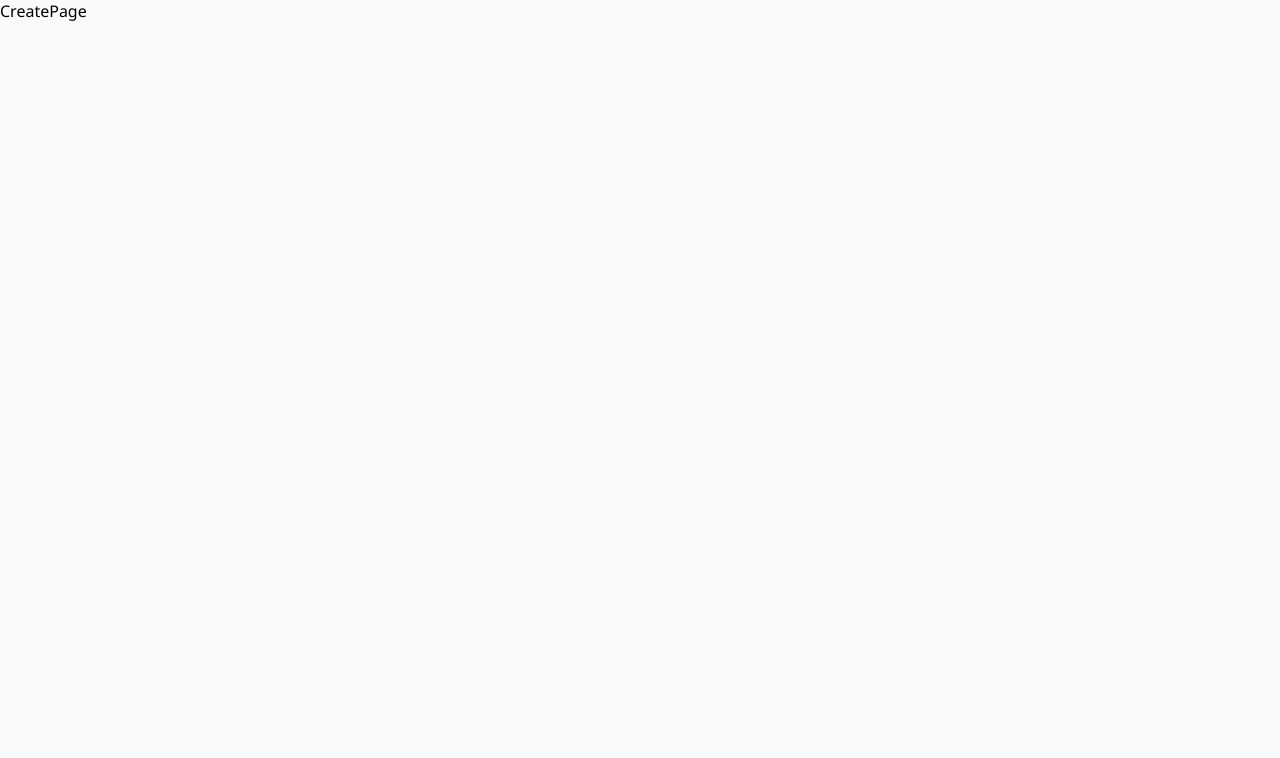
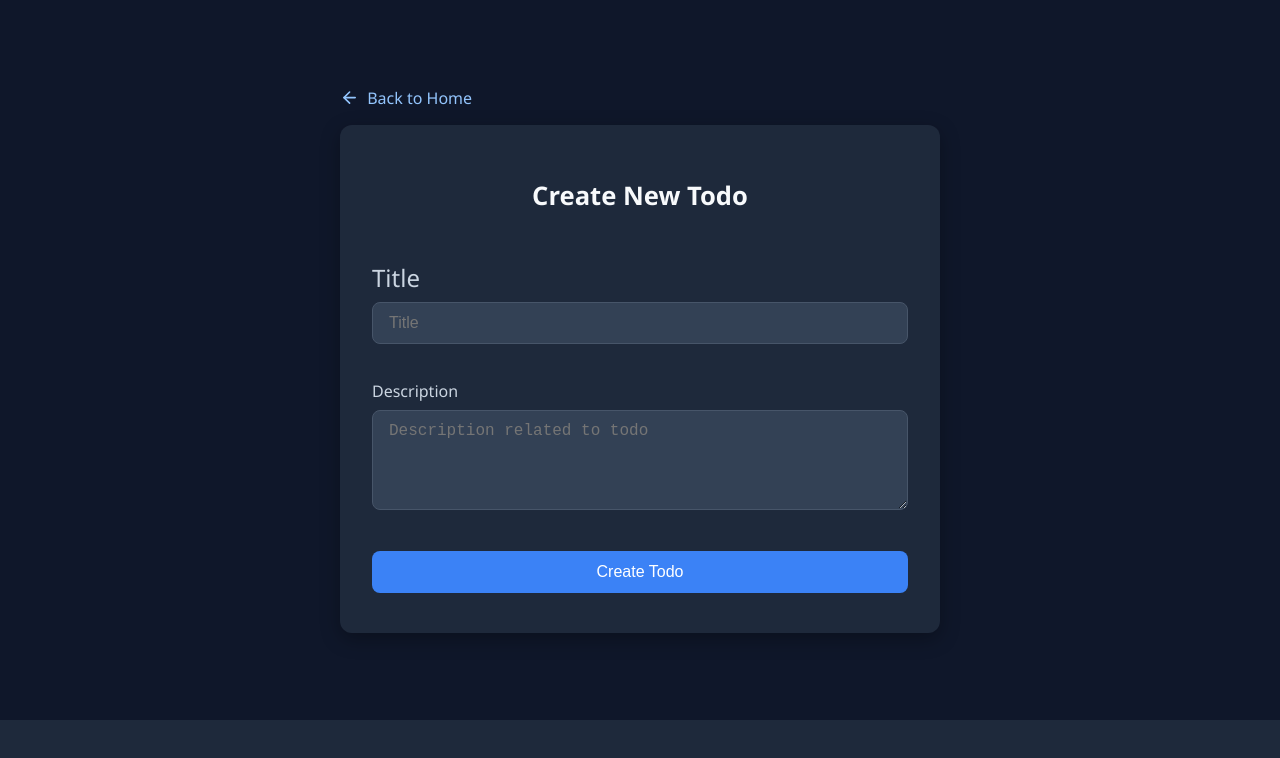
Before and after one commit to Priyanshu-010/Todo-Mern, a React (Vite) app in the folder frontend/: page /create in a window 1280 px wide. Shown: the top 758 px of the page. Built offline with nearby package versions, Linux system fonts and the light colour scheme.

Commit message:
Only TodosDetail Remaining

```diff
--- a/frontend/src/components/Navbar/Navbar.css
+++ b/frontend/src/components/Navbar/Navbar.css
@@ -2,34 +2,45 @@
   display: flex;
   justify-content: space-between;
   align-items: center;
-  background-color: #1f2937;
+  background-color: #111827; /* Dark slate */
   color: #f9fafb;
   padding: 1rem 2rem;
-  box-shadow: 0 2px 4px rgba(0, 0, 0, 0.1);
+  box-shadow: 0 2px 4px rgba(0, 0, 0, 0.3);
 }
 
 .title h1 {
   font-size: 1.75rem;
   margin: 0;
+  color: #f3f4f6;
 }
 
 .create .btn {
   display: flex;
   align-items: center;
   gap: 0.5rem;
-  background-color: #3b82f6;
+  background-color: #2563eb; /* Blue-600 */
   padding: 0.5rem 1rem;
   border-radius: 0.5rem;
   color: white;
   text-decoration: none;
+  font-weight: 500;
   transition: background-color 0.3s;
 }
 
 .create .btn:hover {
-  background-color: #2563eb;
+  background-color: #1d4ed8; /* Blue-700 */
 }
 
 .icon {
   width: 1.25rem;
   height: 1.25rem;
+  color: white;
 }
+.header {
+  backdrop-filter: blur(10px);
+  border-bottom: 1px solid #1f2937;
+}
+body {
+  background-color: #0f172a; /* Deep dark slate */
+  color: #f9fafb;
+}
--- a/frontend/src/components/TodoCard/TodoCard.css
+++ b/frontend/src/components/TodoCard/TodoCard.css
@@ -24,6 +24,23 @@
   color: #4b5563;
 }
 
+/* Checkbox Styling */
+.checkbox {
+  margin: 0.75rem 0;
+  width: 1.1rem;
+  height: 1.1rem;
+  accent-color: #3b82f6;
+  cursor: pointer;
+  border-radius: 0.25rem;
+  outline: none;
+  transition: all 0.2s ease;
+}
+
+.checkbox:hover {
+  transform: scale(1.1);
+}
+
+/* Footer layout */
 .date {
   display: flex;
   justify-content: space-between;
@@ -64,3 +81,26 @@
 .trash-icon:hover {
   transform: scale(1.1);
 }
+
+.card-content {
+  position: relative;
+}
+
+.checkbox {
+  position: absolute;
+  top: 1.2rem;
+  right: 1.2rem;
+}
+
+/* Completed Todo Styling */
+.completed h3,
+.completed p {
+  text-decoration: line-through;
+  color: #9ca3af; /* Tailwind gray-400 */
+  transition: all 0.3s ease;
+}
+
+/* Optional: dim the whole card when completed */
+.card.completed {
+  opacity: 0.8;
+}
--- a/frontend/src/components/TodoCard/TodoCard.jsx
+++ b/frontend/src/components/TodoCard/TodoCard.jsx
@@ -1,42 +1,71 @@
-import {formatDate} from '../../utils/utils.js'
-import { PenSquareIcon, Trash2Icon } from 'lucide-react'
-import toast from 'react-hot-toast'
-import { Link } from 'react-router'
-import axiosInstance from '../../utils/axios.js'
-import './TodoCard.css'
+import { useState } from 'react';
+import { useNavigate } from 'react-router-dom'; // useNavigate instead of Link
+import { formatDate } from '../../utils/utils.js';
+import { PenSquareIcon, Trash2Icon } from 'lucide-react';
+import toast from 'react-hot-toast';
+import axiosInstance from '../../utils/axios.js';
+import './TodoCard.css';
 
-const TodoCard = ({todo, setTodos}) => {
+const TodoCard = ({ todo, setTodos }) => {
+  const [isCompleted, setIsCompleted] = useState(todo.isCompleted || false);
+  const navigate = useNavigate();
 
   const handleDelete = async (e, id) => {
-    e.preventDefault();
+    e.stopPropagation();
     try {
-      await axiosInstance.delete(`/todos/${todo._id}`)
-      setTodos((prev) => prev.filter((todo)=> todo.id !== id)) // It will return
-      // id (id of every todo contained in prev) of todo which is not equal to the id (id in params) of the given Todd
+      await axiosInstance.delete(`/todos/${todo._id}`);
+      setTodos((prev) => prev.filter((todo) => todo.id !== id));
     } catch (error) {
-      console.log("Error in handleDelete",error);
-      toast.error(error.message)
+      console.log("Error in handleDelete", error);
+      toast.error(error.message);
     }
-  }
+  };
+
+  const handleCardClick = () => {
+    navigate(`/todos/${todo._id}`);
+  };
+
   return (
-    <Link to={`/todos/${todo._id}`} className='card'>
-      <div className='card-content'>
+    <div
+      className={`card ${isCompleted ? 'completed' : ''}`}
+      onClick={handleCardClick}>
+      <div className="card-content">
         <h3>{todo.title}</h3>
         <p>{todo.desc}</p>
+
+        {/* Checkbox: doesn't trigger navigation */}
+        <input
+          type="checkbox"
+          className="checkbox"
+          checked={isCompleted}
+          onChange={(e) => {
+            e.stopPropagation();
+            setIsCompleted(e.target.checked);
+          }}
+          onClick={(e) => e.stopPropagation()}
+        />
+
         <div className="date">
           <span>{formatDate(new Date(todo.createdAt))}</span>
-            <div className="updatedelete">
-              <PenSquareIcon className='update-icon'/>
-              <button
-                className='delete-icon'
-                onClick={(e)=> handleDelete(e, todo._id)}>
-                <Trash2Icon className='trash-icon'/>
-              </button>
-            </div>
+          <div className="updatedelete">
+            <PenSquareIcon
+              className="update-icon"
+              onClick={(e) => {
+                e.stopPropagation();
+                navigate(`/todos/${todo._id}`);
+              }}
+            />
+            <button
+              className="delete-icon"
+              onClick={(e) => handleDelete(e, todo._id)}
+            >
+              <Trash2Icon className="trash-icon" />
+            </button>
+          </div>
         </div>
       </div>
-    </Link>
-  )
-}
+    </div>
+  );
+};
 
-export default TodoCard
+export default TodoCard;
--- a/frontend/src/pages/CreatePage/CreatePage.css
+++ b/frontend/src/pages/CreatePage/CreatePage.css
@@ -0,0 +1,154 @@
+/* Wrapper */
+.create-page {
+  display: flex;
+  justify-content: center;
+  align-items: center;
+  min-height: 90vh;
+  background-color: #0f172a;
+  color: #f1f5f9;
+}
+
+.create-page .container {
+  max-width: 600px;
+  width: 100%;
+  padding: 1.5rem;
+}
+
+.create-page .body > a {
+  display: inline-flex;
+  align-items: center;
+  gap: 0.5rem;
+  color: #93c5fd;
+  text-decoration: none;
+  font-weight: 500;
+  margin-bottom: 1rem;
+  transition: color 0.2s;
+}
+
+.create-page .body > a:hover {
+  color: #60a5fa;
+}
+
+.create-page .arrow-icon {
+  width: 1.2rem;
+  height: 1.2rem;
+}
+
+.create-page .card {
+  background-color: #1e293b;
+  border-radius: 0.75rem;
+  padding: 2rem;
+  box-shadow: 0 6px 20px rgba(0, 0, 0, 0.3);
+}
+
+.create-page .card-body h2 {
+  margin-bottom: 1.5rem;
+  font-size: 1.6rem;
+  font-weight: 600;
+  text-align: center;
+  color: #f8fafc;
+}
+
+.create-page label {
+  display: block;
+  margin-bottom: 0.5rem;
+  font-weight: 500;
+  color: #cbd5e1;
+}
+
+.create-page .input-title,
+.create-page .input-desc {
+  width: 100%;
+  padding: 0.6rem 1rem;
+  border-radius: 0.5rem;
+  background-color: #334155;
+  border: 1px solid #475569;
+  color: #f8fafc;
+  font-size: 1rem;
+  margin-bottom: 1.25rem;
+  transition: border-color 0.3s;
+}
+
+.create-page .input-title:focus,
+.create-page .input-desc:focus {
+  outline: none;
+  border-color: #3b82f6;
+}
+
+.create-page .input-desc {
+  min-height: 100px;
+  resize: vertical;
+}
+
+.create-page .checkbox {
+  display: flex;
+  align-items: center;
+  gap: 0.5rem;
+  margin-bottom: 1.5rem;
+}
+
+.create-page .input-checkbox {
+  width: 1.1rem;
+  height: 1.1rem;
+  accent-color: #3b82f6;
+  cursor: pointer;
+}
+
+.create-page .submit-btn .btn {
+  width: 100%;
+  background-color: #3b82f6;
+  border: none;
+  padding: 0.75rem;
+  border-radius: 0.5rem;
+  color: white;
+  font-weight: 500;
+  font-size: 1rem;
+  cursor: pointer;
+  transition: background-color 0.3s;
+}
+
+.create-page .submit-btn .btn:hover {
+  background-color: #2563eb;
+}
+
+.create-page .submit-btn .btn:disabled {
+  background-color: #64748b;
+  cursor: not-allowed;
+}
+
+.create-page .card {
+  background-color: #1e293b;
+  border-radius: 0.75rem;
+  padding: 2rem 2rem 2.5rem;
+  box-shadow: 0 6px 20px rgba(0, 0, 0, 0.3);
+}
+
+.create-page .card-body {
+  display: flex;
+  flex-direction: column;
+  gap: 1rem;
+}
+
+/* Add spacing between label and inputs */
+.create-page .title,
+.create-page .desc {
+  margin-bottom: 1rem;
+}
+
+/* Add consistent input padding & spacing */
+.create-page .input-title,
+.create-page .input-desc {
+  padding: 0.7rem 1rem;
+  border-radius: 0.5rem;
+  font-size: 1rem;
+  background-color: #334155;
+  border: 1px solid #475569;
+  color: #f8fafc;
+  width: 100%;
+  box-sizing: border-box;
+}
+
+/* Make button nicely spaced */
+.create-page .submit-btn {
+  margin-top: 1rem;
+}
--- a/frontend/src/pages/CreatePage/CreatePage.jsx
+++ b/frontend/src/pages/CreatePage/CreatePage.jsx
@@ -1,8 +1,93 @@
-import React from 'react'
+import { Link, useNavigate } from 'react-router'
+import { ArrowLeftIcon } from 'lucide-react'
+import toast from 'react-hot-toast'
+import axiosInstance from '../../utils/axios.js'
+import { useState } from 'react'
+import './CreatePage.css'
 
 const CreatePage = () => {
+
+  const [title, setTitle] = useState("");
+  const [desc, setDesc] = useState("");
+  const [loading, setLoading] = useState(false);
+  const navigate = useNavigate();
+
+  const handleSubmit = async (e)=>{
+    e.preventDefault();
+    if(!title.trim() || !desc.trim()){
+      toast.error("All fields are required");
+      return
+    }
+
+    setLoading(true);
+    try {
+      await axiosInstance.post("/todos", {title, desc});
+      toast.success("Todo created successfully");
+      navigate("/");
+    } catch (error) {
+      toast.error(error.message);
+      console.log("Error in handleSubmit",error);
+    } finally{
+      setLoading(false);
+    }
+    console.log(title, desc)
+  }
+
   return (
-    <div>CreatePage</div>
+    <div className='create-page'>
+      <div className="container">
+        <div className="body">
+          <Link to={'/'}>
+            <ArrowLeftIcon className='arrow-icon'/>
+            Back to Home
+          </Link>
+
+          <div className="card">
+            <div className="card-body">
+              <h2>Create New Todo</h2>
+              <form onSubmit={handleSubmit}>
+                <div className="title">
+                  <label className='label-title'>
+                    <span className='span-title'>Title</span>
+                  </label>
+                  <input
+                    type="text"
+                    placeholder='Title'
+                    className='input-title'
+                    value={title}
+                    onChange={(e)=>setTitle(e.target.value)}
+                  />
+                </div>
+                <div className="desc">
+                  <label className='label-desc'>
+                    <span className='span-desc'>Description</span>
+                  </label>
+                  <textarea
+                    placeholder='Description related to todo'
+                    className='input-desc'
+                    value={desc}
+                    onChange={(e)=>setDesc(e.target.value)}
+                  />
+                </div>
+                {/* <div className="checkbox">
+                  <input
+                    type="checkbox"
+                    className='input-checkbox'
+                    checked={isCompleted}
+                    onChange={(e)=>setIsCompleted(e.target.checked)}
+                  />
+                </div> */}
+                <div className="submit-btn">
+                  <button type='submit' className='btn' disabled={loading}>
+                    {loading ? "Creating..." : "Create Todo"}
+                  </button>
+                </div>
+              </form>
+            </div>
+          </div>
+        </div>
+      </div>
+    </div>
   )
 }
 
--- a/frontend/src/pages/Home/Home.css
+++ b/frontend/src/pages/Home/Home.css
@@ -1,11 +1,19 @@
-/* General layout */
+/* Background and layout */
 body {
   margin: 0;
   font-family: "Segoe UI", Tahoma, Geneva, Verdana, sans-serif;
-  background-color: #f9fafb;
+  background-color: #1e293b;
+  color: #f9fafb;/* Softer light gray-blue */
 }
 
-/* Loading section */
+/* Optional: specific to the main wrapper if needed */
+.home-container {
+  min-height: 100vh;
+  background-color: #1e293b;
+  color: #f9fafb;
+}
+
+/* Loading text */
 .loading {
   text-align: center;
   margin-top: 2rem;
--- a/frontend/src/pages/Home/Home.jsx
+++ b/frontend/src/pages/Home/Home.jsx
@@ -26,7 +26,7 @@ const Home = () => {
   }, [])
 
   return (
-    <div>
+    <div className='home-container'>
       <Navbar />
       <div className="loading">
         {loading && <p>Loading...</p>}
```
